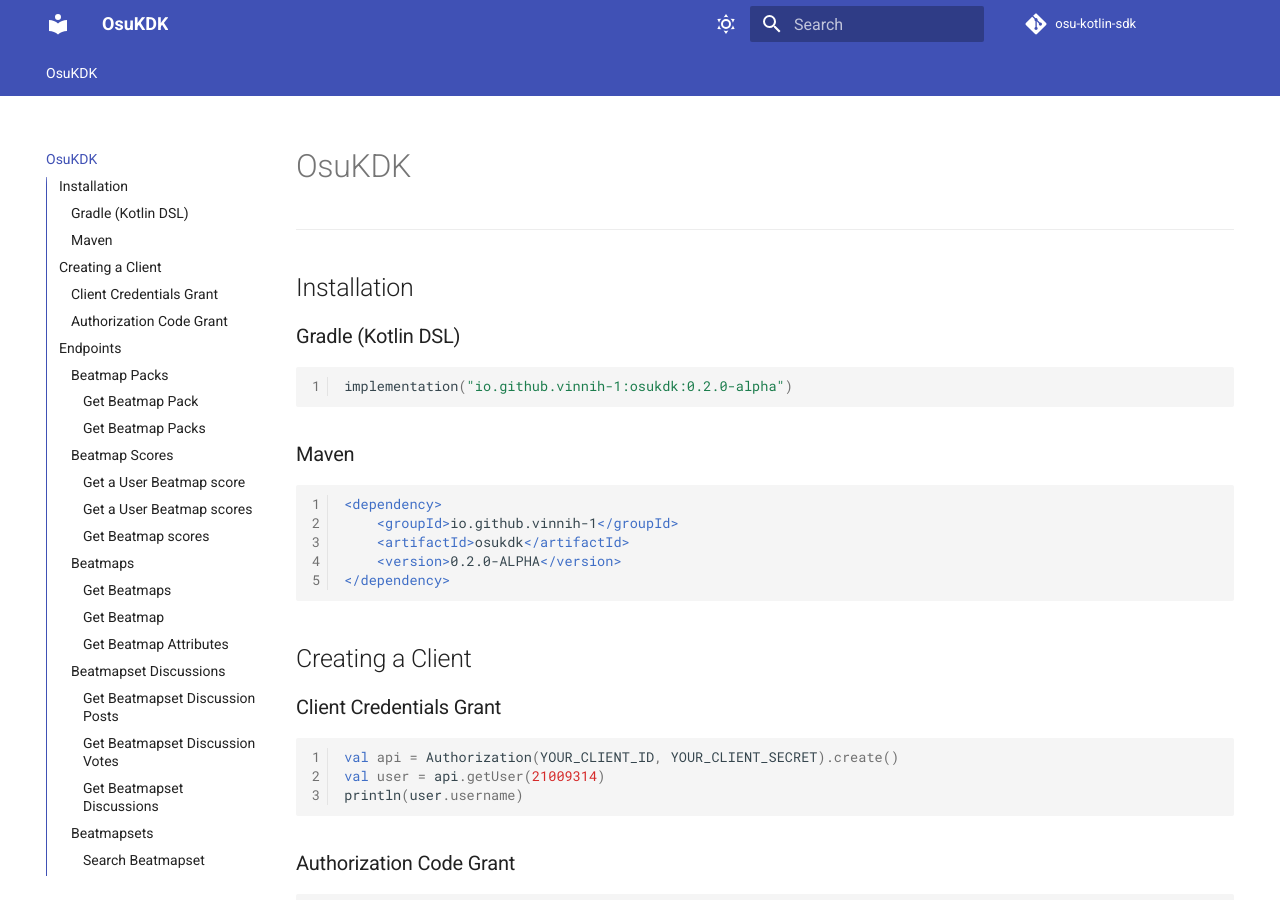
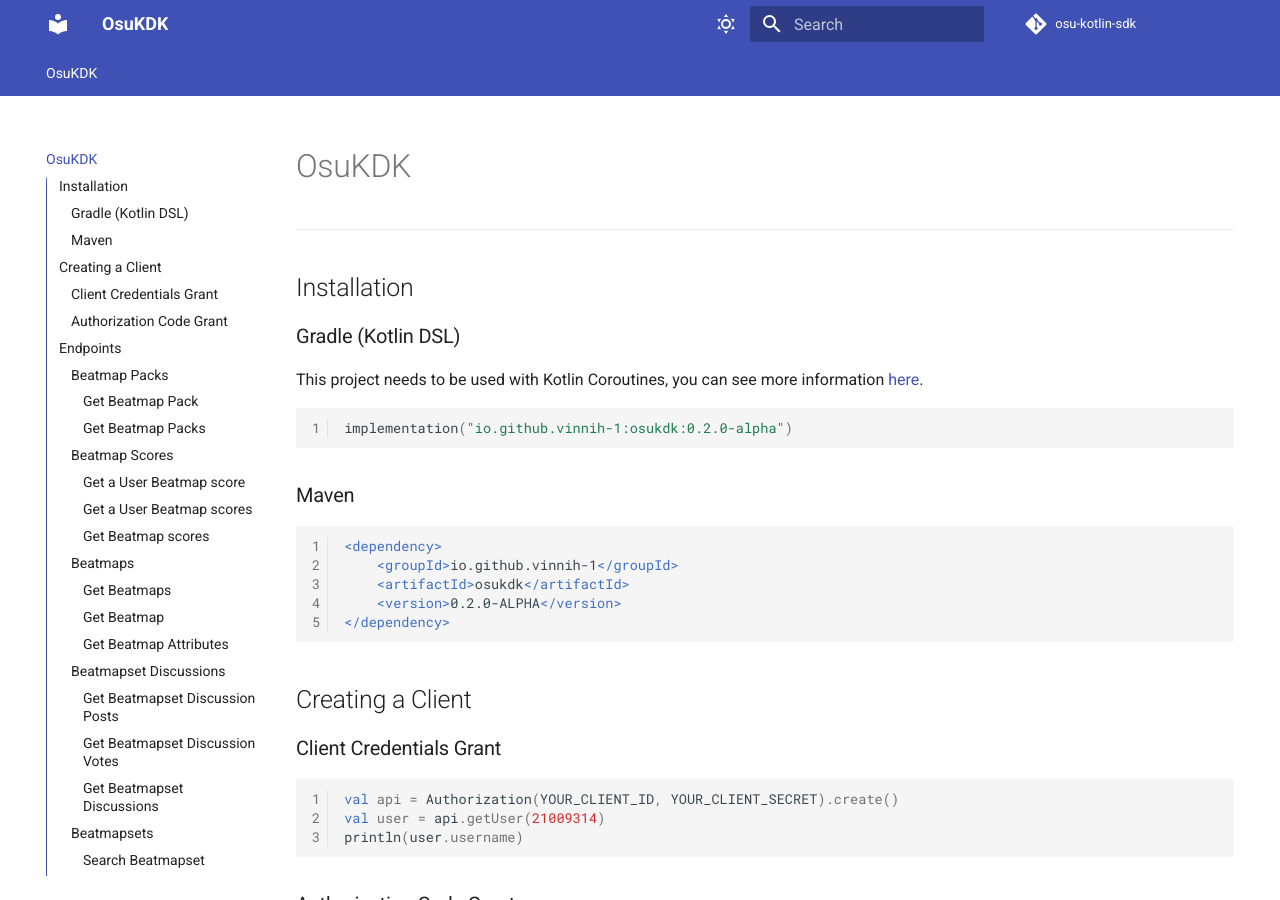
Before and after one commit to Vinnih-1/osu-kotlin-sdk, an MkDocs documentation site: the page built from docs/index.md, in a window 1280 px wide and 900 px high. Built offline with MkDocs 1.6.1 and Material for MkDocs 9.7.7, drawn with Linux system fonts in a browser that asks for light colours; comment, search, counter and statistics services are not loaded.

Commit message:
add: kotlin coroutines information

````diff
--- a/docs/index.md
+++ b/docs/index.md
@@ -4,6 +4,8 @@
 ## Installation
 
 ### Gradle (Kotlin DSL)
+
+This project needs to be used with Kotlin Coroutines, you can see more information [here](https://github.com/Kotlin/kotlinx.coroutines).
 
 ```kotlin
 implementation("io.github.vinnih-1:osukdk:0.2.0-alpha")
````
Also changed, not shown: README.md (+2 -0 lines).
